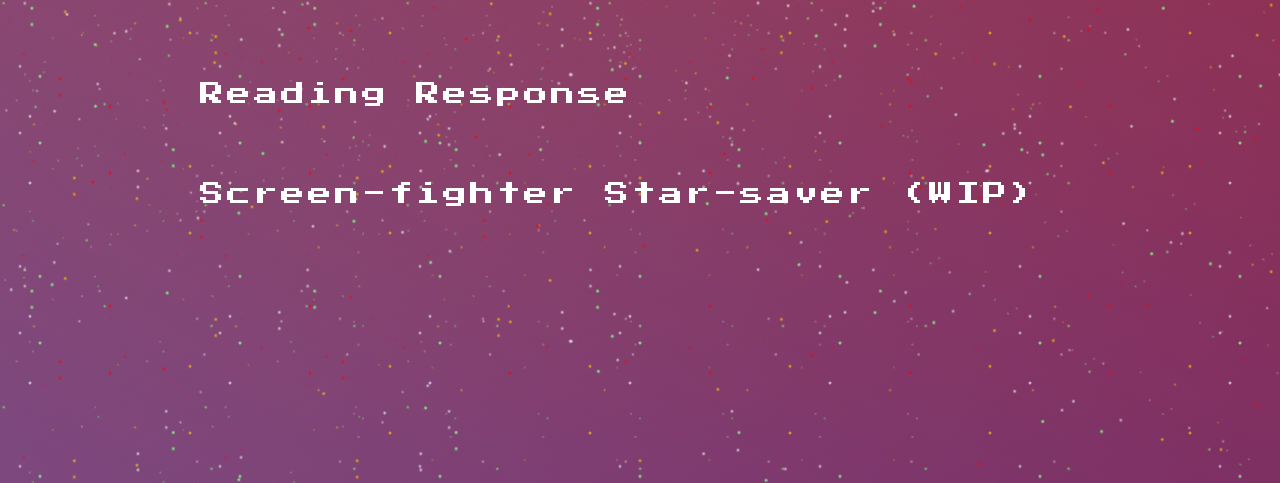
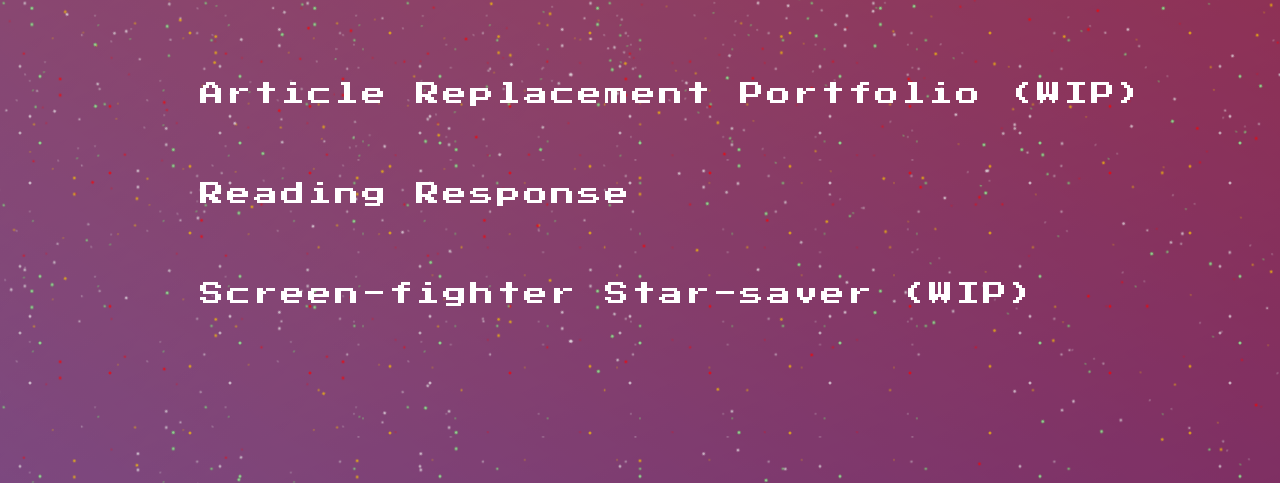
Before and after one commit to aehayes99/class-site-2020, a plain HTML site: page index.html in a window 1280 px wide. Shown: the part 317-800 px from the top of the page. Drawn offline with Linux system fonts and the light colour scheme.

Commit message:
portfolio

```diff
--- a/index.html
+++ b/index.html
@@ -45,6 +45,7 @@
         <span></span>
       </div>
     </div>
+    <div class="port"><a href="portfolio-site/index.html">Article Replacement Portfolio (WIP)</a></div>
 <div class="reading-response"><a href="reading-response/index.html">Reading Response</a></div>
 <div class="screen"><a href="screensaver/index.html">Screen-fighter Star-saver (WIP)</a></div>
   </div>
--- a/styles.css
+++ b/styles.css
@@ -51,7 +51,7 @@
     color: white;
     font-family: "Press Start 2P";
     line-height: .99;
-    top: 400px;
+    top: 500px;
     margin-left: 200px;
     position: absolute;
     font-stretch: ultra-condensed;
@@ -67,7 +67,23 @@
     color: white;
     font-family: "Press Start 2P";
     line-height: .99;
-    top: 500px;
+    top: 600px;
+    margin-left: 200px;
+    position: absolute;
+    font-stretch: ultra-condensed;
+    letter-spacing: 0.125em;
+      animation-duration: 0.01s;
+      animation-name: textflicker;
+      animation-iteration-count: infinite;
+      animation-direction: alternate;
+  }
+  .port{
+    height: 50%;
+    font-size: 24px;
+    color: white;
+    font-family: "Press Start 2P";
+    line-height: .99;
+    top: 400px;
     margin-left: 200px;
     position: absolute;
     font-stretch: ultra-condensed;
```
Also changed, not shown: 1 other file.
